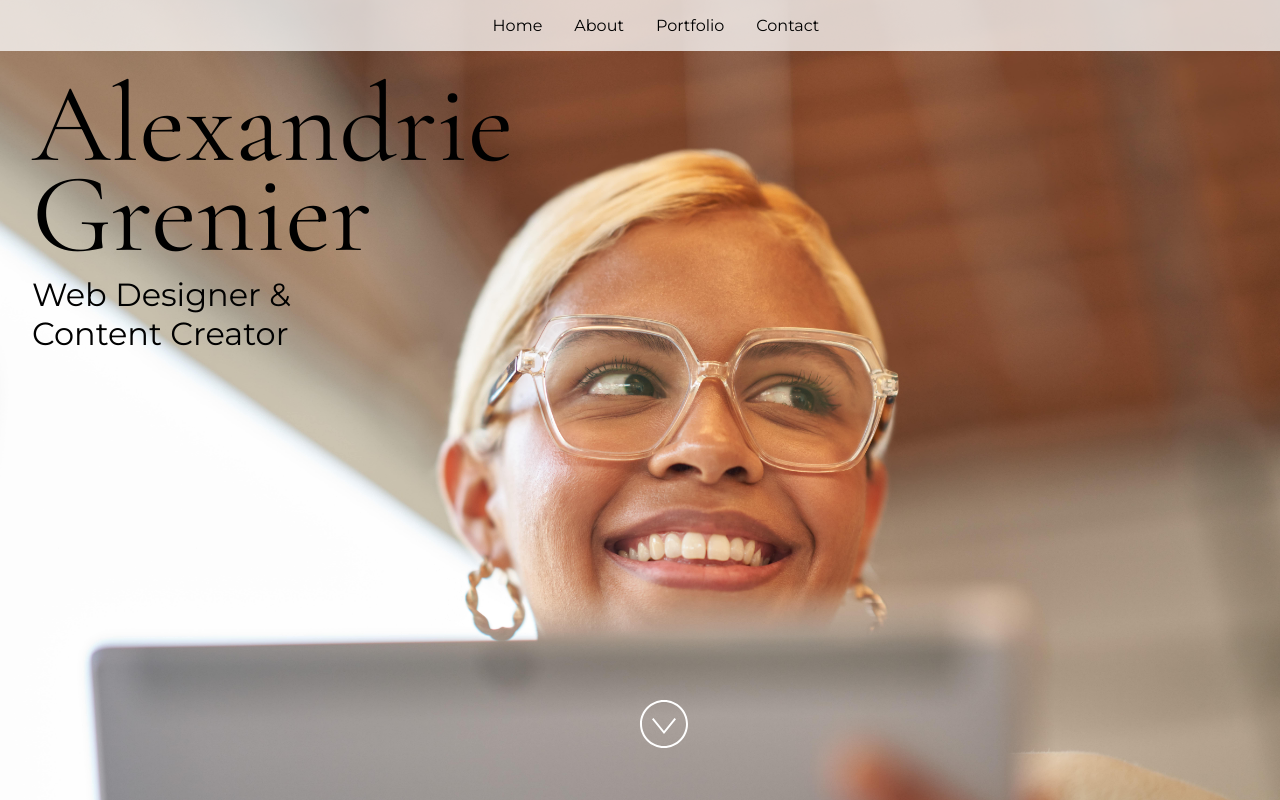
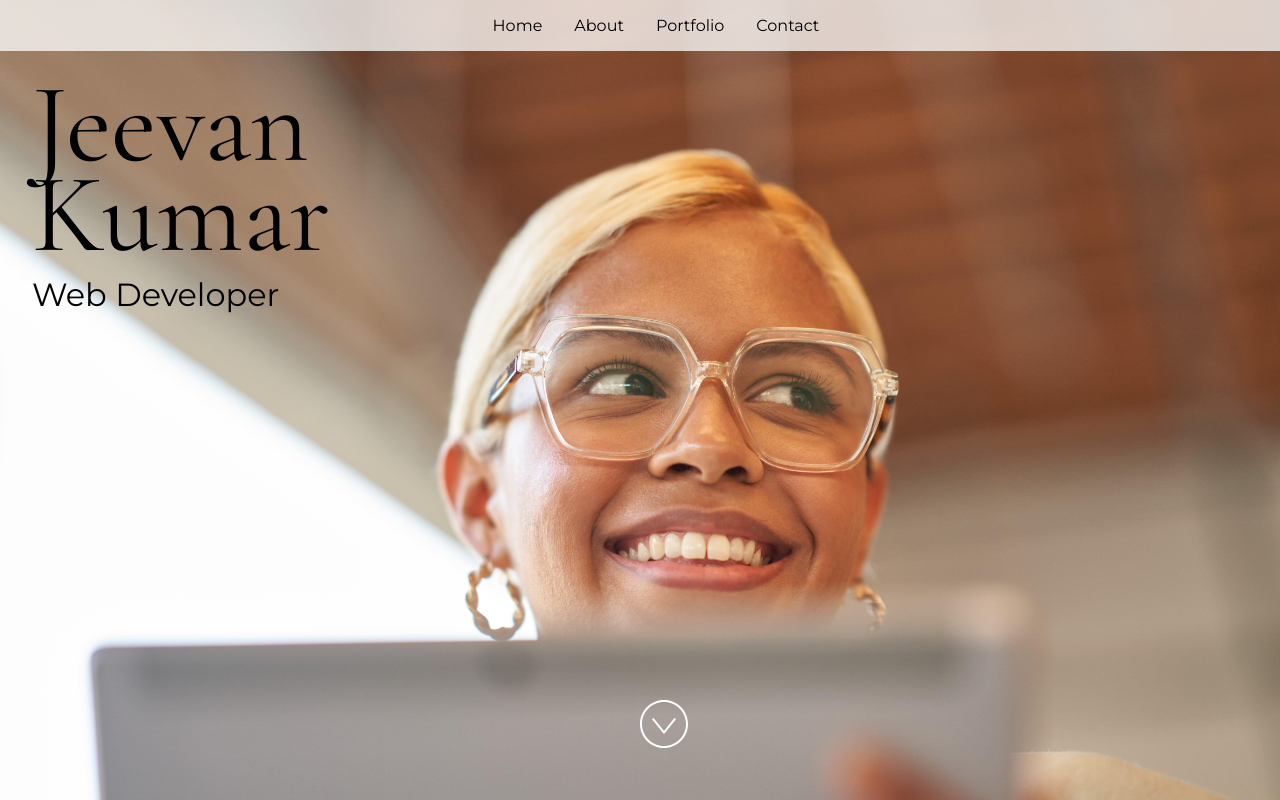
Before and after one commit to jeevan42/g1_portfolio, a React (Vite) app: page / in a window 1280 px wide. Built offline with nearby package versions, Linux system fonts and the light colour scheme.

Commit message:
Added My  initial details

```diff
--- a/src/App.jsx
+++ b/src/App.jsx
@@ -24,15 +24,15 @@ import "./styles.css";
  * If you don't have one of the social sites listed, leave it as an empty string.
  */
 const siteProps = {
-  name: "Alexandrie Grenier",
-  title: "Web Designer & Content Creator",
-  email: "alex@example.com",
-  gitHub: "microsoft",
-  instagram: "microsoft",
-  linkedIn: "satyanadella",
+  name: "Jeevan Kumar",
+  title: "Web Developer",
+  email: "g1kumar05092002@gmail.com",
+  gitHub: "https://github.com/jeevan42",
+  instagram: "https://www.instagram.com/iamjeevan.k/",
+  linkedIn: "https://www.linkedin.com/in/jeevan-kumar-g14202/",
   medium: "",
-  twitter: "microsoft",
-  youTube: "Code",
+  twitter: "",
+  youTube: "",
 };
 
 const primaryColor = "#4E567E";
```
